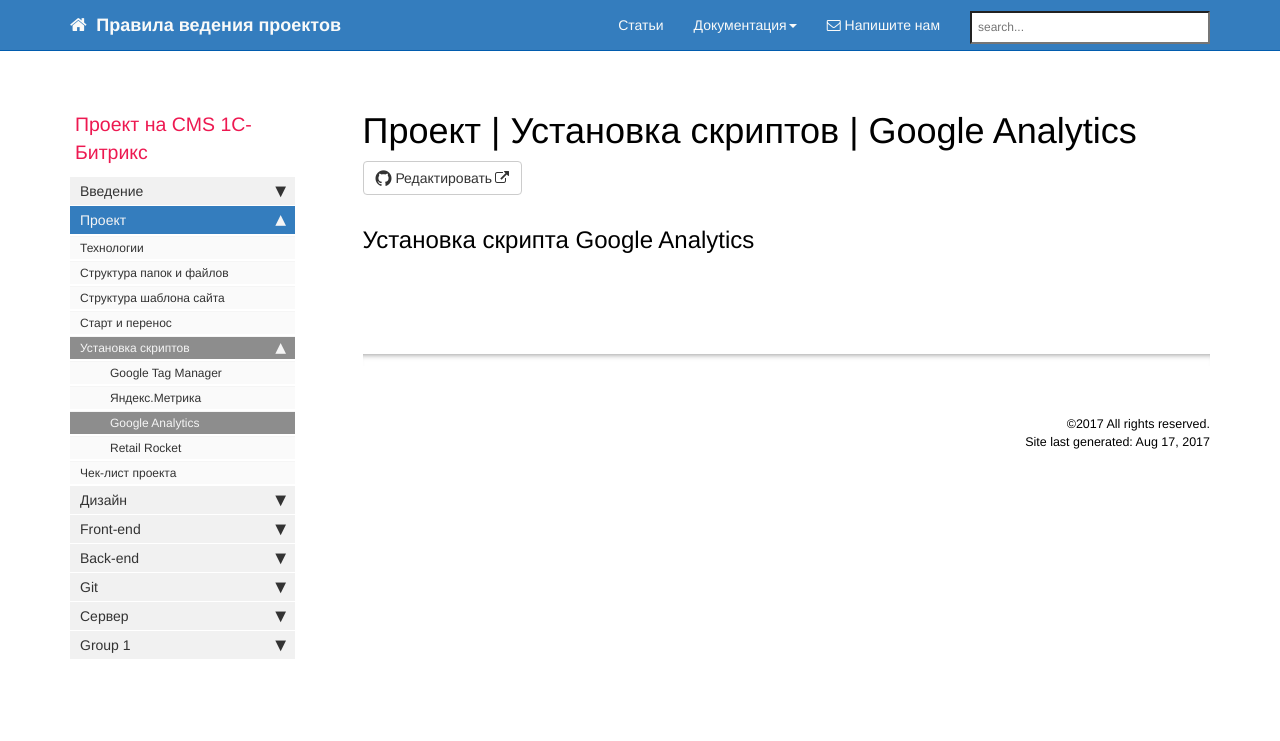
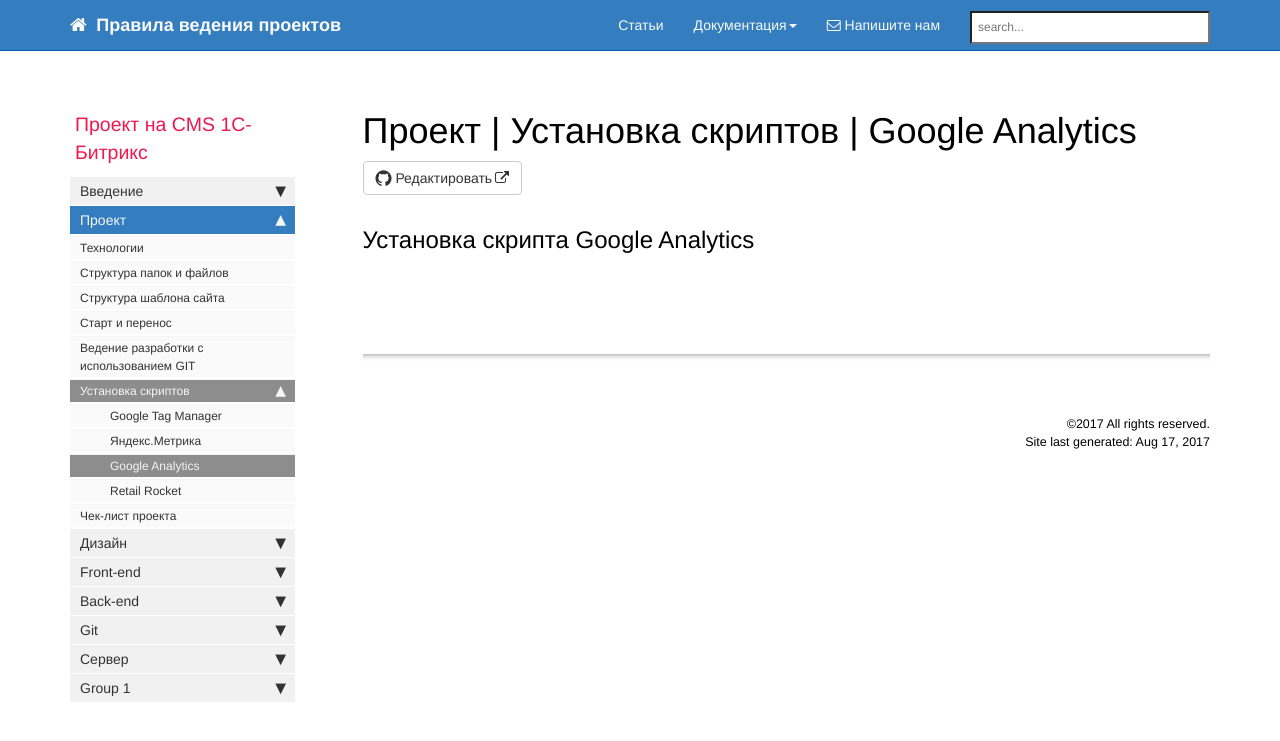
Before and after one commit to gdecider/gdecider.github.io, a Jekyll site: the page built from pages/bx/bx_scripts-ga.md, in a window 1280 px wide. Shown: the top 741 px of the page. Built offline with Jekyll 4.4.1, drawn with Linux system fonts in a browser that asks for light colours; nearby versions of some CDN libraries; comment, search, counter and statistics services are not loaded.

Commit message:
Update bx_sidebar.yml

```diff
--- a/_data/sidebars/bx_sidebar.yml
+++ b/_data/sidebars/bx_sidebar.yml
@@ -47,6 +47,10 @@ entries:
 
     - title: Старт и перенос
       url: /bx_struktura-start-and-build.html
+      output: web, pdf
+
+    - title: Ведение разработки с использованием GIT
+      url: /bx_struktura-development-with-git.html
       output: web, pdf
 
       subfolders:
```
